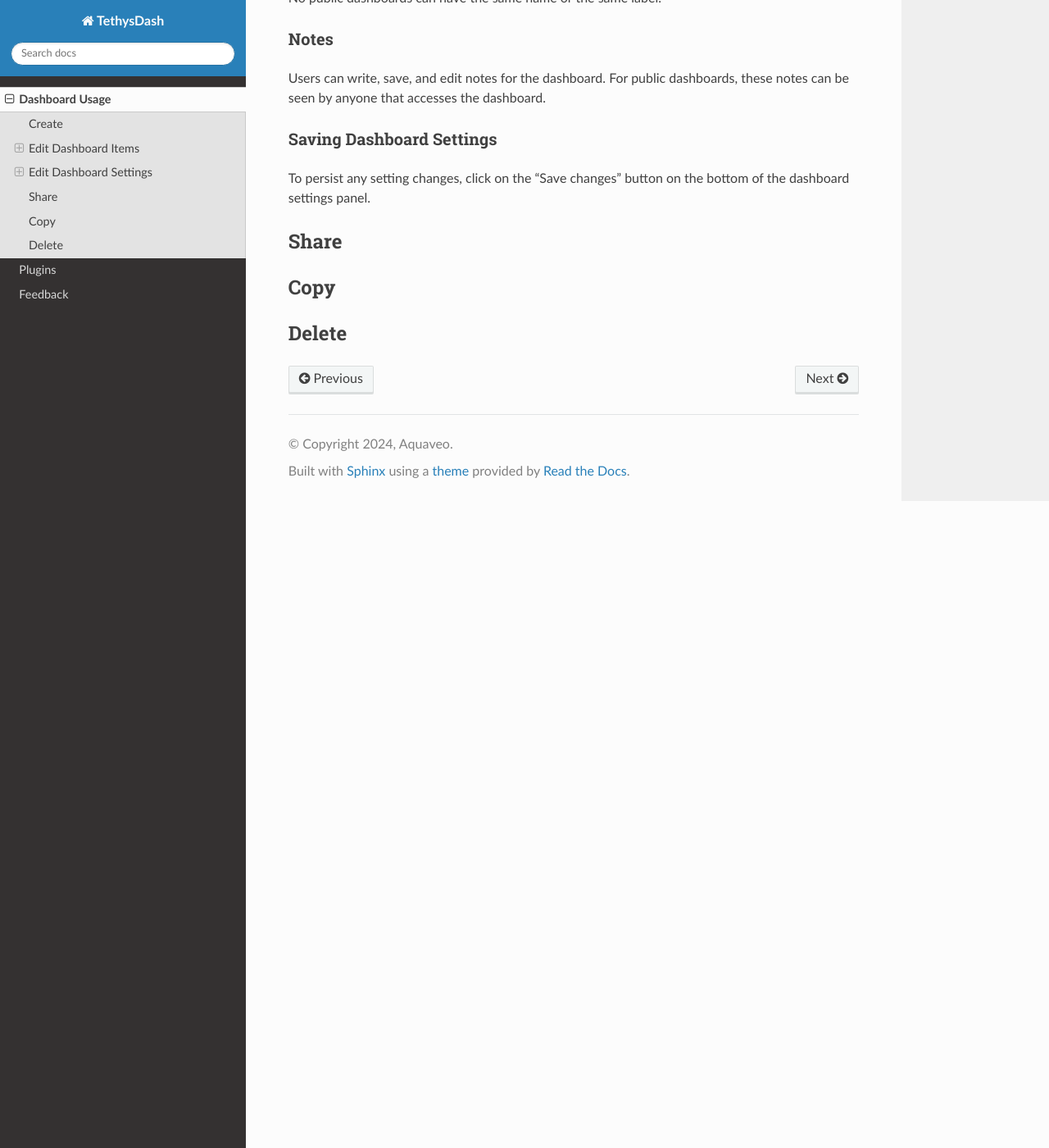
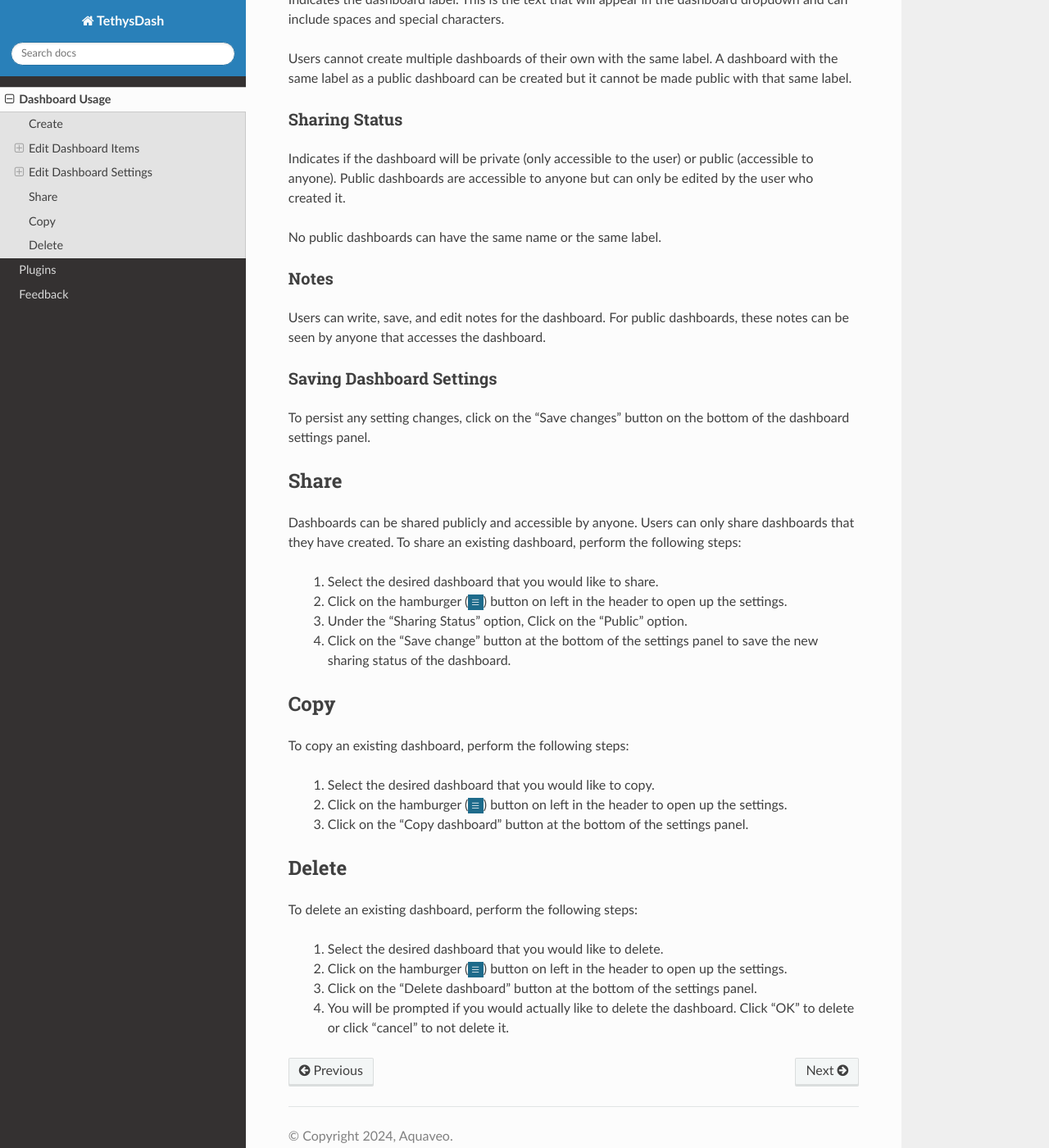
Before and after one commit to Aquaveo/TethysDashDocs, a Sphinx documentation site: the page built from docs/source/usage.rst, in a window 1280 px wide and 1400 px high, scrolled down 5687 px. Shown: the whole window at 82% size. Built offline with Sphinx 7.4.7 and the Read the Docs theme 3.1.0, drawn with Linux system fonts in a browser that asks for light colours; some of the changed text lies outside the part shown.

Commit message:
finished usage

```diff
--- a/docs/source/usage.rst
+++ b/docs/source/usage.rst
@@ -129,9 +129,24 @@
 Once the visualization is configured correctly, click on the "Save" button in the bottom right corner to save the
 changes and return to the dashboard with the newly configured dashboard item.
 
-==============================
-Saving Dashboard Configuration
-==============================
+=============
+Copying Items
+=============
+
+Once in edit mode, each dashboard item will have a 3 dot menu in the top right corner. Click on the 3 dot menu and
+select the "Create Copy" option. A new dashboard items will be created with the same settings and visualization.
+
+==============
+Deleting Items
+==============
+
+Once in edit mode, each dashboard item will have a 3 dot menu in the top right corner. Click on the 3 dot menu and
+select the "Delete" option. You will be prompted if you would actually like to delete the dashboard item. Click "OK" to
+delete or click "cancel" to not delete it.
+
+====================
+Saving Configuration
+====================
 
 .. |dashboard_save_button| image:: ../images/dashboard_save_button.png
    :scale: 50%
@@ -215,10 +230,30 @@
 Share
 -----
 
+Dashboards can be shared publicly and accessible by anyone. Users can only share dashboards that they have created. To
+share an existing dashboard, perform the following steps:
+
+   1. Select the desired dashboard that you would like to share.
+   2. Click on the hamburger (|dashboard_settings_button|) button on left in the header to open up the settings.
+   3. Under the "Sharing Status" option, Click on the "Public" option.
+   4. Click on the "Save change" button at the bottom of the settings panel to save the new sharing status of the dashboard.
 
 Copy
 ----
 
+To copy an existing dashboard, perform the following steps:
+
+   1. Select the desired dashboard that you would like to copy.
+   2. Click on the hamburger (|dashboard_settings_button|) button on left in the header to open up the settings.
+   3. Click on the "Copy dashboard" button at the bottom of the settings panel.
+
 
 Delete
 ------
+
+To delete an existing dashboard, perform the following steps:
+
+   1. Select the desired dashboard that you would like to delete.
+   2. Click on the hamburger (|dashboard_settings_button|) button on left in the header to open up the settings.
+   3. Click on the "Delete dashboard" button at the bottom of the settings panel.
+   4. You will be prompted if you would actually like to delete the dashboard. Click "OK" to delete or click "cancel" to not delete it.
```
Also changed, not shown: other parts of docs/source/usage.rst (+3 -3 lines).
